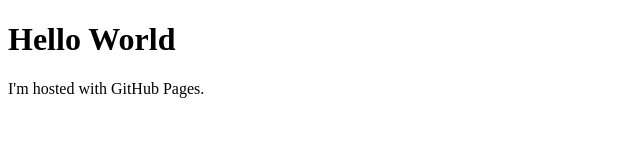
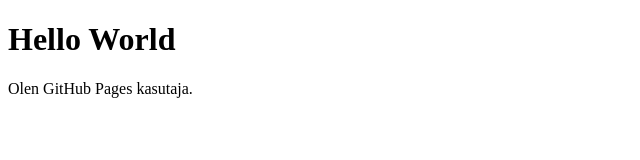
Before and after one commit to KiiliLend/KiiliLend.github.io, a plain HTML site: page index.html in a window 1280 px wide. Shown: the full height of the page, 0-640 px from the left. Drawn offline with Linux system fonts and the light colour scheme.

Commit message:
Update index.html

```diff
--- a/index.html
+++ b/index.html
@@ -2,6 +2,6 @@
 <html>
       <body>
             <h1>Hello World</h1>
-            <p>I'm hosted with GitHub Pages.</p>
+            <p>Olen GitHub Pages kasutaja.</p>
       </body>
 </html>
```
